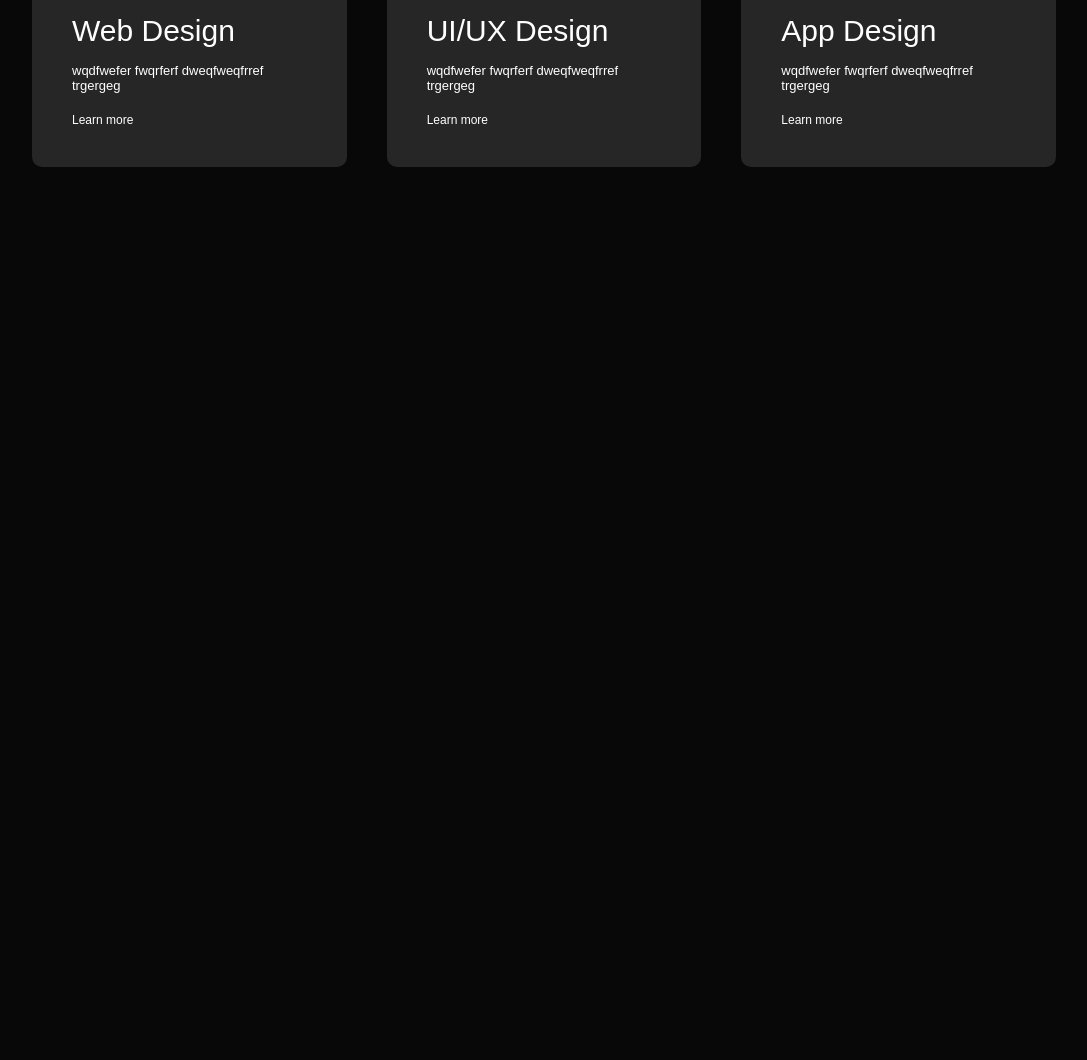
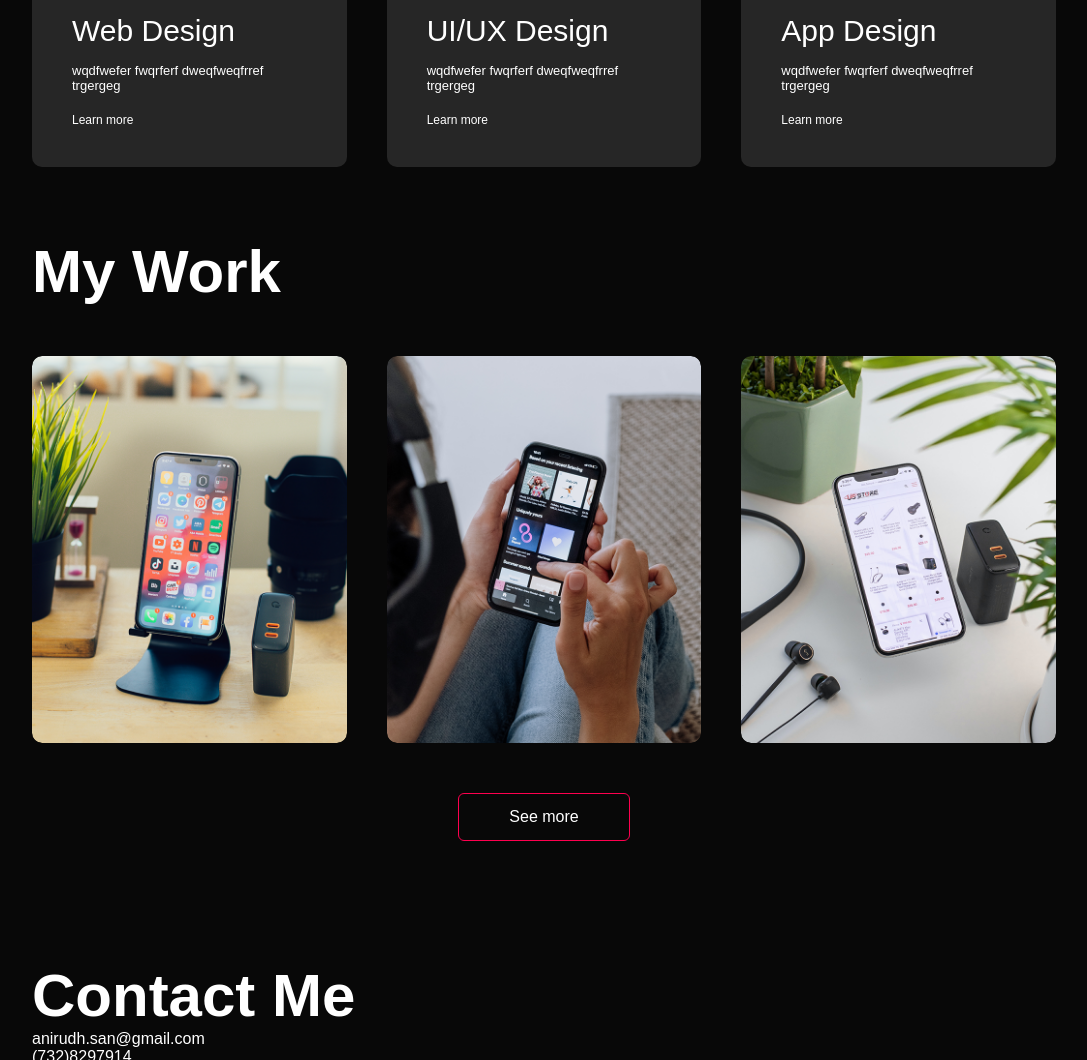
Before and after one commit to Anirudh1308/Personal_Portfolio, a plain HTML site: page index.html in a window 1280 px wide. Shown: the part 1685-2745 px from the top of the page, without its empty margins (96-1183 px from the left). Before the commit the page ends 1862 px from the top, so only its background shows below. Drawn offline with Linux system fonts and the light colour scheme.

Commit message:
Contacts

```diff
--- a/index.html
+++ b/index.html
@@ -95,6 +95,63 @@
         </div>
     </div>
 
+<!---------portfolio-->
+<div id="portfolio">
+    <div class="container">
+        <h1 class="sub-title">My Work</h1>
+        <div class="work-list">
+            <div class="work">
+                <img src="Images/work-1.png">
+                <div class="layer">
+                    <h3>Social Media</h3>
+                    <p>dferg fdwfnwuef dfjwfuir dwfn</p>
+                    <a href="#"><i class="fa-solid fa-arrow-up-right-from-square"></i></a>
+                </div>
+            </div>
+            <div class="work">
+                <img src="Images/work-2.png">
+                <div class="layer">
+                    <h3>Music App</h3>
+                    <p>dferg fdwfnwuef dfjwfuir dwfn</p>
+                    <a href="#"><i class="fa-solid fa-arrow-up-right-from-square"></i></a>
+                </div>
+            </div>
+            <div class="work">
+                <img src="Images/work-3.png">
+                <div class="layer">
+                    <h3>Online Shopping App</h3>
+                    <p>dferg fdwfnwuef dfjwfuir dwfn</p>
+                    <a href="#"><i class="fa-solid fa-arrow-up-right-from-square"></i></a>
+                </div>
+            </div>
+        </div>
+    <a href="#" class="btn">See more</a>
+    </div>
+</div>
+
+
+<!---Contact-->
+
+<div id="contact">
+    <div class="container">
+        <div class="row">
+            <div class="contact-left">
+                <h1 class="sub-title">Contact Me</h1>
+                <p>anirudh.san@gmail.com</p>
+                <p>(732)8297914</p>
+                <div class="social-icons">
+                    <a href="https://www.facebook.com/anirudh.gaur.94/"><i class="fa-brands fa-facebook"></i></a>
+                    <a href=""><i class="fa-brands fa-instagram"></i></a>
+                    <a href="https://www.linkedin.com/in/anirudh-gaur-8238a9204/"><i class="fa-brands fa-linkedin"></i></a>
+                    <a href="https://github.com/Anirudh1308"><i class="fa-brands fa-github"></i></a>
+                </div>
+            </div>
+            <div class="contact-right">
+
+            </div>
+        </div>
+    </div>
+</div>
 
 
     <script>
--- a/style.css
+++ b/style.css
@@ -194,3 +194,89 @@ nav ul li a:hover::after{
     background: #ff004f;
     transform: translateY(-10px);
 }
+
+/*-------portfolio-----*/
+#portfolio{
+    padding: 50px 0;
+}
+
+.work-list{
+    display: grid;
+    grid-template-columns: repeat(auto-fit,minmax(250px,1fr));
+    grid-gap: 40px;
+    margin-top: 50px;
+}
+
+.work{
+    border-radius: 10px;
+    position: relative;
+    overflow: hidden;
+}
+
+.work img{
+    width: 100%;
+    border-radius: 10px;
+    display: block;
+    transition: transform 0.5s;
+}
+
+.layer{
+    width: 100%;
+    height: 0;
+    background: linear-gradient(rgba(0,0,0,0.6),#ff004f);
+    border-radius: 10px;
+    position: absolute;
+    left: 0;
+    bottom: 0;
+    overflow: hidden;
+    display: flex;
+    align-items: center;
+    justify-content: center;
+    flex-direction: column;
+    padding: 0 40px;
+    text-align: center;
+    font-size: 14px;
+    transition: height 0.5s;
+}
+
+.layer h3{
+    font-weight: 500;
+    margin-bottom: 20px;
+}
+
+.layer a{
+    margin-top: 20px;
+    color: #ff004f;
+    text-decoration: none;
+    font-size: 18px;
+    line-height: 60px;
+    background: #fff;
+    width: 60px;
+    height: 60px;
+    border-radius: 50%;
+    text-align: center;
+}
+
+.work:hover img{
+    transform: scale(1.1);
+}
+
+.work:hover .layer{
+    height: 100%;
+}
+
+.btn{
+    display: block;
+    margin: 50px auto;
+    width: fit-content;
+    border: 1px solid #ff004f;
+    padding: 14px 50px;
+    border-radius: 6px;
+    text-decoration: none;
+    color: #fff;
+    transition: background 0.5s;
+}
+
+.btn:hover{
+    background: #ff004f;
+}
```
